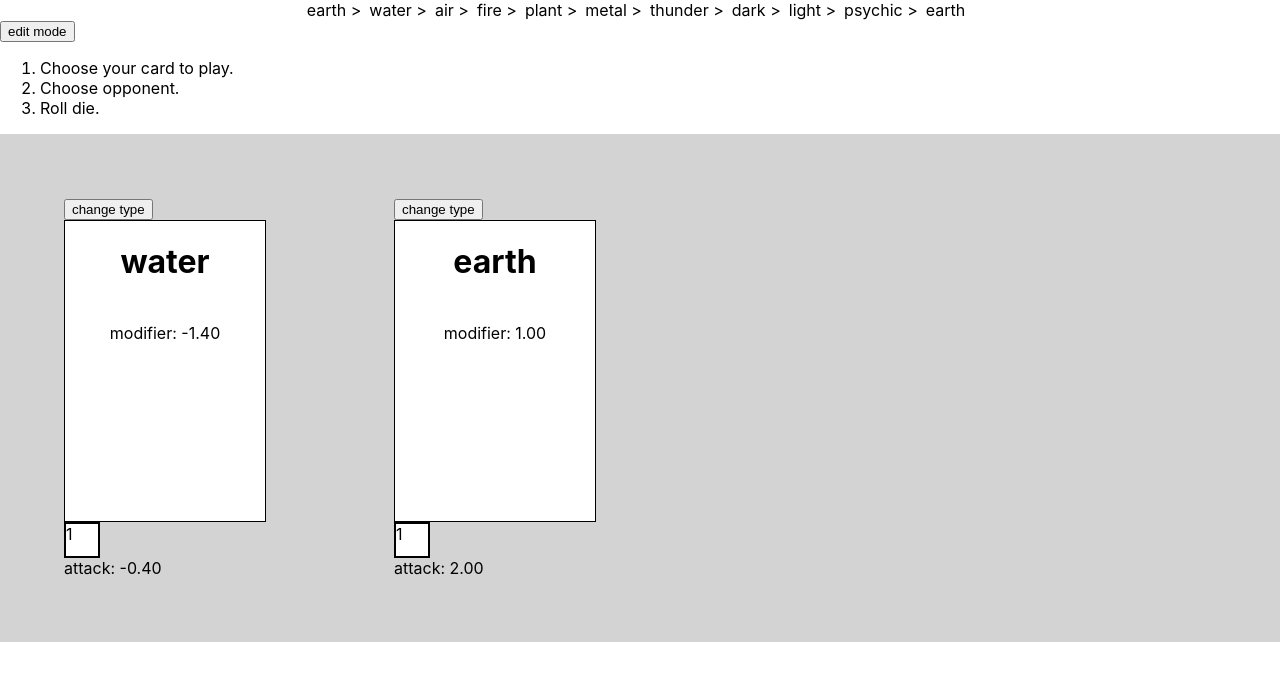
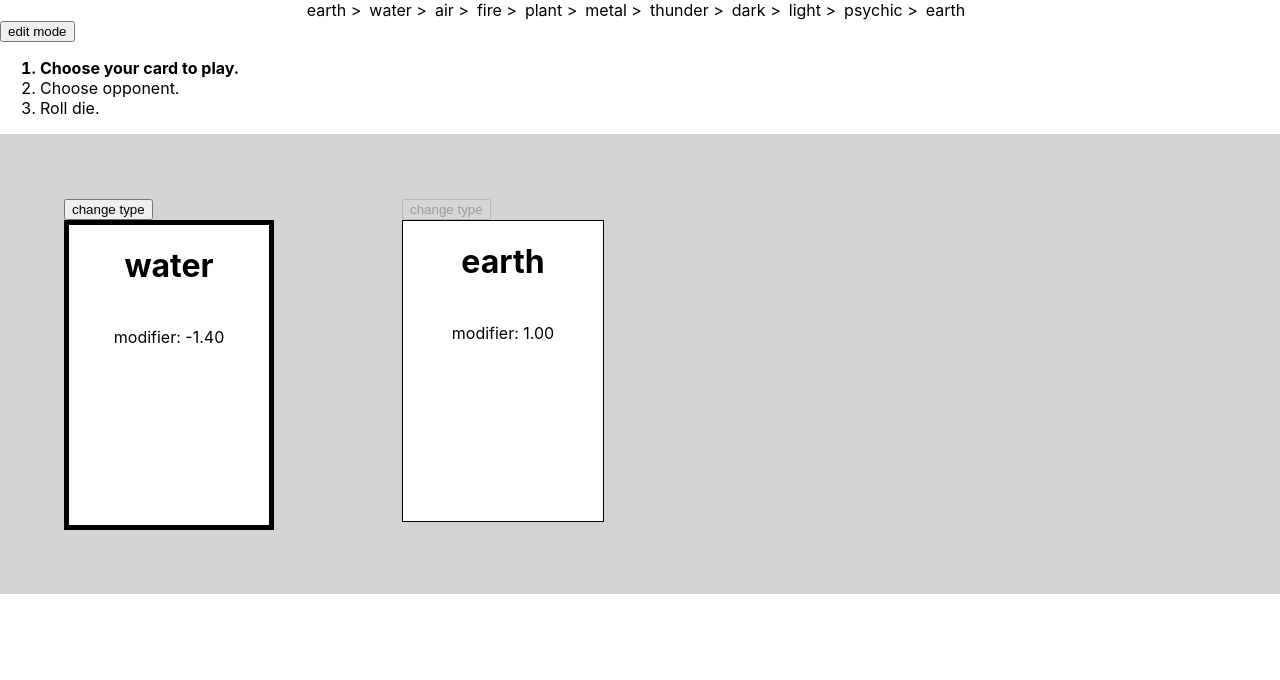
Before and after one commit to reergymerej/afew, a React (Create React App) app: page / in a window 1280 px wide. Shown: the top 680 px of the page. Built offline with nearby package versions, Linux system fonts and the light colour scheme.

Commit message:
Hide die during type select

```diff
--- a/package.json
+++ b/package.json
@@ -6,10 +6,12 @@
     "@testing-library/jest-dom": "^5.16.4",
     "@testing-library/react": "^13.3.0",
     "@testing-library/user-event": "^13.5.0",
+    "@types/classnames": "^2.3.1",
     "@types/jest": "^27.5.1",
     "@types/node": "^16.11.36",
     "@types/react": "^18.0.9",
     "@types/react-dom": "^18.0.5",
+    "classnames": "^2.3.1",
     "react": "^18.1.0",
     "react-dom": "^18.1.0",
     "react-scripts": "5.0.1",
--- a/src/App.css
+++ b/src/App.css
@@ -25,6 +25,9 @@
   height: 300px;
   background: #fff;
 }
+.Card.active {
+  border: 5px solid black;
+}
 
 .Key {
   display: flex;
@@ -49,3 +52,7 @@
   height: 2em;
   border: 2px solid black;
 }
+
+.Hint .active {
+  font-weight: bold;
+}
--- a/src/App.tsx
+++ b/src/App.tsx
@@ -1,43 +1,12 @@
 import {useReducer} from 'react'
 import './App.css'
 import Board from './Board'
+import Hint from './Hint'
 import Key from './Key'
 import reducer from './reducer'
 import TypeList from './TypeList'
-import {Actions, CardType, State} from './types'
+import {Actions, initialState} from './types'
 
-
-
-const cardTypes: CardType[] = [
-  'earth',
-  'water',
-  'air',
-  'fire',
-  'plant',
-  'metal',
-  'thunder',
-  'dark',
-  'light',
-  'psychic',
-]
-
-const initialState: State = {
-  isEditMode: false,
-  activePlayerTypeChosen: !false,
-  types: cardTypes,
-  players: [
-    {
-      cardType: cardTypes[1],
-      dieValue: 1,
-      attackValue: 0,
-    },
-    {
-      cardType: cardTypes[0],
-      dieValue: 1,
-      attackValue: 0,
-    },
-  ]
-}
 
 
 const App = () => {
@@ -75,17 +44,7 @@ const App = () => {
       }
 
       {!state.isEditMode &&
-        <ol>
-          <li>
-            Choose your card to play.
-          </li>
-          <li>
-            Choose opponent.
-          </li>
-          <li>
-            Roll die.
-          </li>
-        </ol>
+        <Hint gameMode={state.gameMode} />
       }
 
       {!state.isEditMode && !state.activePlayerTypeChosen &&
--- a/src/Board.tsx
+++ b/src/Board.tsx
@@ -1,6 +1,7 @@
 import React from 'react'
 import Card from './Card'
 import Die, {DieProps} from './Die'
+import PlayerCard from './PlayerCard'
 import {CardType, Player, Action, State, Actions} from './types'
 
 const getDistance = (a: number, b: number, mod: number): number => {
@@ -27,12 +28,6 @@ const getAdvantageModifier = (a: CardType, opponent: CardType, cardTypes: CardTy
   return advantage
 }
 
-const getNextType = (cardType: CardType, cardTypes:CardType[]): CardType => {
-  const currentIndex = cardTypes.indexOf(cardType)
-  const nextIndex = (currentIndex + 1) % cardTypes.length
-  return cardTypes[nextIndex]
-}
-
 
 type BoardProps = {
   players: Player[]
@@ -45,37 +40,12 @@ const Board: React.FunctionComponent<BoardProps> = ({
   players,
   state,
 }) => {
+  const {
+    activePlayerIndex,
+  } = state
   return (
     <div className="Board">
       { players.map((player, i) => {
-            const playerIndex = players.indexOf(player)
-
-            const handleChangeType = () => {
-              const nextType = getNextType(player.cardType, state.types)
-              dispatch({
-                type: Actions.replacePlayer,
-                value: {
-                  replaceIndex: playerIndex,
-                  replacePlayer: {
-                    ...player,
-                    cardType: nextType,
-                  },
-                },
-              })
-            }
-            const handleRoll: DieProps['onRoll'] = (value) => {
-              dispatch({
-                type: Actions.replacePlayer,
-                value: {
-                  replaceIndex: playerIndex,
-                  replacePlayer: {
-                    ...player,
-                    dieValue: value,
-                  },
-                },
-              })
-            }
-
         const opponent = players.filter((_, playerIndex) => playerIndex !== i)[0]
         const modifier = getAdvantageModifier(
           player.cardType,
@@ -86,18 +56,15 @@ const Board: React.FunctionComponent<BoardProps> = ({
 
         return (
           <div key={i} className="Row">
-                <button onClick={handleChangeType}>change type</button>
-
-                <Card
+            <PlayerCard
+              player={player}
+              state={state}
+              playerIndex={i}
+              dispatch={dispatch}
+              isActivePlayer={i === activePlayerIndex}
+              attack={attack}
               modifier={modifier}
-                  cardType={player.cardType}
-                  combatResult={null}
             />
-                <Die
-                  value={player.dieValue}
-                  onRoll={handleRoll}
-                />
-                <span>attack: {attack.toFixed(2)}</span>
           </div>
         )
       })}
--- a/src/Card.tsx
+++ b/src/Card.tsx
@@ -1,10 +1,12 @@
 import React from 'react'
 import {CardType, CombatResult} from './types'
+import cx from 'classnames'
 
 type CardProps = {
   cardType: CardType
   combatResult: CombatResult | null,
   modifier: number,
+  isActivePlayer: boolean,
 }
 
 const Card: React.FunctionComponent<CardProps> = (props: CardProps) => {
@@ -12,9 +14,12 @@ const Card: React.FunctionComponent<CardProps> = (props: CardProps) => {
     modifier,
     cardType,
     combatResult,
+    isActivePlayer,
   } = props
   return (
-    <div className="Card">
+    <div className={cx("Card", {
+      active: isActivePlayer,
+    })}>
       <h1>
         {cardType}
       </h1>
--- /dev/null
+++ b/src/Hint.tsx
@@ -0,0 +1,26 @@
+import {GameMode} from "./types"
+import cx from 'classnames'
+
+type HintProps = {
+  gameMode: GameMode,
+}
+
+const Hint: React.FunctionComponent<HintProps> = ({
+  gameMode,
+}) => {
+  return (
+    <ol className="Hint">
+      <li className={cx({active: gameMode === GameMode.chooseCard })}>
+        Choose your card to play.
+      </li>
+      <li className={cx({active: gameMode === GameMode.chooseOpponent })}>
+        Choose opponent.
+      </li>
+      <li className={cx({active: gameMode === GameMode.battle })}>
+        Roll die.
+      </li>
+    </ol>
+  )
+}
+
+export default Hint
--- /dev/null
+++ b/src/PlayerCard.tsx
@@ -0,0 +1,86 @@
+import cx from 'classnames'
+import Card from './Card'
+import Die, {DieProps} from './Die'
+import {State, Actions, CardType, Player, Action, GameMode} from './types'
+
+
+const getNextType = (cardType: CardType, cardTypes:CardType[]): CardType => {
+  const currentIndex = cardTypes.indexOf(cardType)
+  const nextIndex = (currentIndex + 1) % cardTypes.length
+  return cardTypes[nextIndex]
+}
+
+type PlayerCardProps = {
+  isActivePlayer: boolean,
+  dispatch: React.Dispatch<Action>,
+  player: Player,
+  state: State,
+  playerIndex: number,
+  attack: number,
+  modifier: number,
+}
+const PlayerCard: React.FunctionComponent<PlayerCardProps> = ({
+  isActivePlayer,
+  player,
+  dispatch,
+  state,
+  playerIndex,
+  attack,
+  modifier,
+}) => {
+
+  const handleChangeType = () => {
+    const nextType = getNextType(player.cardType, state.types)
+    dispatch({
+      type: Actions.replacePlayer,
+      value: {
+        replaceIndex: playerIndex,
+        replacePlayer: {
+          ...player,
+          cardType: nextType,
+        },
+      },
+    })
+  }
+
+  const handleRoll: DieProps['onRoll'] = (value) => {
+    dispatch({
+      type: Actions.replacePlayer,
+      value: {
+        replaceIndex: playerIndex,
+        replacePlayer: {
+          ...player,
+          dieValue: value,
+        },
+      },
+    })
+  }
+
+
+  return (
+    <div className={cx("PlayerCard", {})}>
+      <button
+        onClick={handleChangeType}
+        disabled={!isActivePlayer}
+      >change type</button>
+
+      <Card
+        modifier={modifier}
+        cardType={player.cardType}
+        combatResult={null}
+        isActivePlayer={isActivePlayer}
+      />
+      { state.gameMode === GameMode.battle &&
+        <div>
+          <Die
+            value={player.dieValue}
+            onRoll={handleRoll}
+          />
+          <span>attack: {attack.toFixed(2)}</span>
+        </div>
+      }
+    </div>
+  )
+}
+
+export default PlayerCard
--- a/src/reducer.ts
+++ b/src/reducer.ts
@@ -1,4 +1,4 @@
-import {State, Action, Actions} from "./types"
+import {GameMode, State, Action, Actions} from "./types"
 
 const reducer = (state: State, action: Action): State => {
   switch (action.type) {
--- a/src/types.ts
+++ b/src/types.ts
@@ -6,11 +6,53 @@ export type Player = {
   attackValue: number, // TODO: calculate this instead of storing
 }
 
+export enum GameMode {
+  chooseCard,
+  chooseOpponent,
+  battle,
+}
+
+export const cardTypes: CardType[] = [
+  'earth',
+  'water',
+  'air',
+  'fire',
+  'plant',
+  'metal',
+  'thunder',
+  'dark',
+  'light',
+  'psychic',
+]
+
+
 export type State = {
   players: Player[],
   types: string[],
   activePlayerTypeChosen: boolean,
   isEditMode: boolean,
+  activePlayerIndex: number,
+  gameMode: GameMode,
+}
+
+export const initialState: State = {
+  gameMode: GameMode.chooseCard,
+  isEditMode: false,
+  activePlayerIndex: 0,
+  activePlayerTypeChosen: !false,
+  types: cardTypes,
+  players: [
+    {
+      cardType: cardTypes[1],
+      dieValue: 1,
+      attackValue: 0,
+    },
+    {
+      cardType: cardTypes[0],
+      dieValue: 1,
+      attackValue: 0,
+    },
+  ]
 }
 
 export enum Actions {
```
Also changed, not shown: 1 other file (tests, documents, lock files or other folders). Lines whose indentation alone changed are shown as unchanged.
